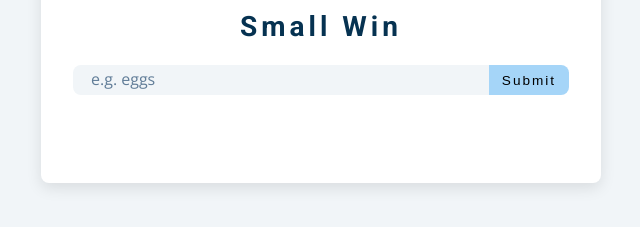
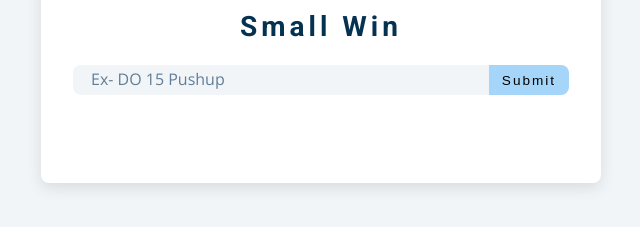
Before and after one commit to Yerer500/Small-win.github.io, a plain HTML site: page index.html in a window 1280 px wide. Shown: the part 183-410 px from the top of the page, 319-959 px from the left. Drawn offline with nearby package versions, Linux system fonts and the light colour scheme.

Commit message:
change in placeholder of input  from "egg" to "Do 15 Pushup"

```diff
--- a/index.html
+++ b/index.html
@@ -19,7 +19,7 @@
         <p class="alert"></p>
         <h3>Small win</h3>
         <div class="form-control">
-          <input type="text" id="grocery" placeholder="e.g. eggs" />
+          <input type="text" id="grocery" placeholder="Ex- DO 15 Pushup" />
           <button type="submit" class="submit-btn">submit</button>
         </div>
       </form>
```
